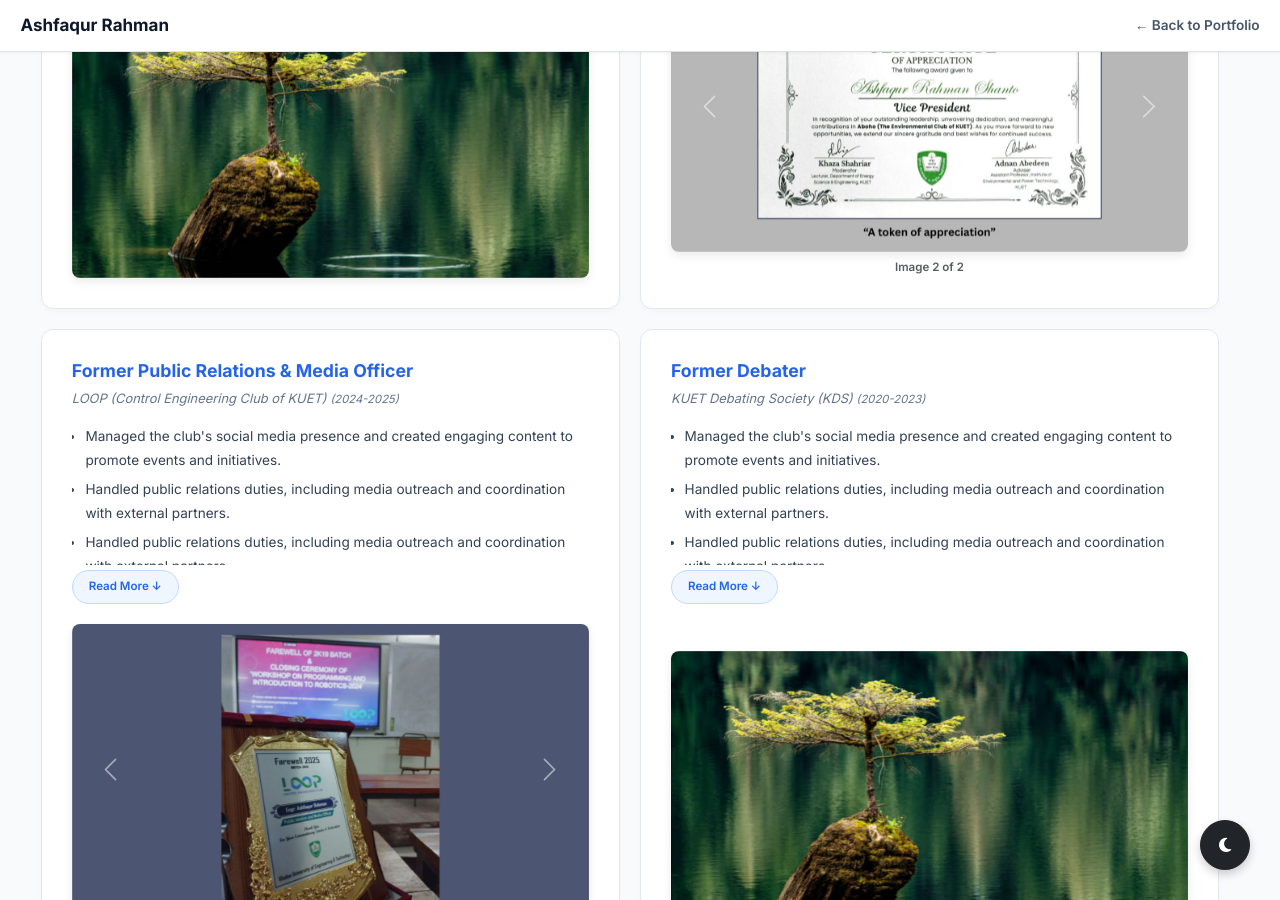
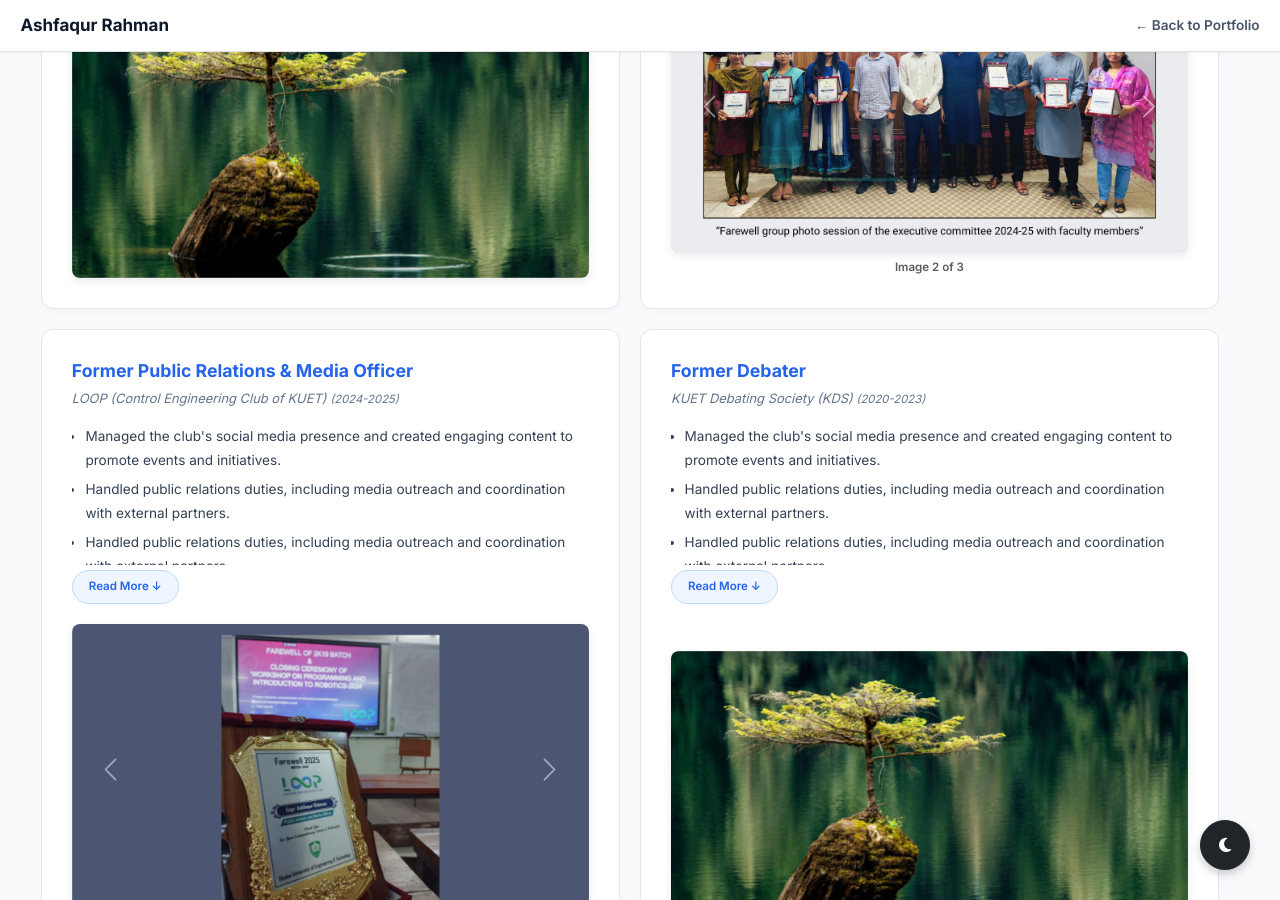
Before and after one commit to AshfaqurRahman99/AshfaqurRahman99.github.io, a Jekyll site: the page leadership1.html, which Jekyll copies as it is, in a window 1280 px wide and 900 px high, scrolled down 1192 px. Built offline with Jekyll 4.4.1, drawn with Linux system fonts in a browser that asks for light colours.

Commit message:
Update leadership1.html

```diff
--- a/leadership1.html
+++ b/leadership1.html
@@ -453,6 +453,8 @@
                                         alt="ABOHO Event 1"></div>
                                 <div class="carousel-item active"><img src="Gallery/Aboho/Aboho2.jpg"
                                         alt="ABOHO Event 1"></div>
+                                <div class="carousel-item active"><img src="Gallery/Aboho/Aboho3.jpg"
+                                        alt="ABOHO Event 1"></div>
                             </div>
                             <button class="carousel-control-prev" type="button" data-bs-target="#carousel-l4"
                                 data-bs-slide="prev">
```
